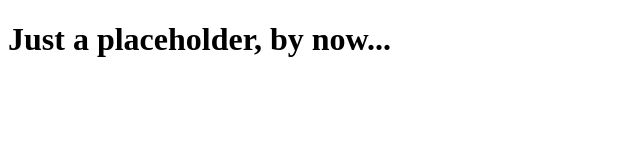
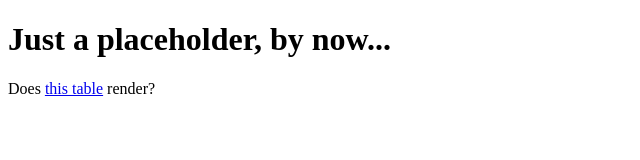
Before and after one commit to feboci/feboci.github.io, a plain HTML site: page index.html in a window 1280 px wide. Shown: the whole page, without its empty margins (0-640 px from the left). Drawn offline with Linux system fonts and the light colour scheme.

Commit message:
Update index.html

```diff
--- a/index.html
+++ b/index.html
@@ -7,5 +7,6 @@
     </head>
     <body>
         <h1>Just a placeholder, by now...</h1>
+        <p>Does <a href="./large_table.html">this table</a> render?</p>
     </body>
 </html>
```
